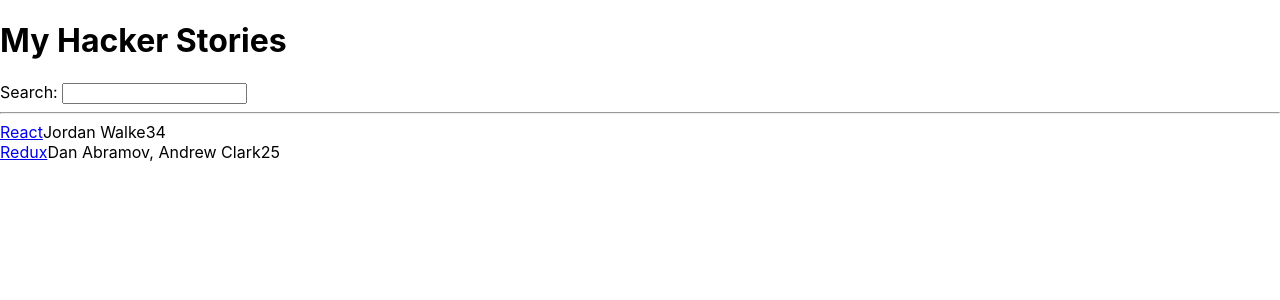
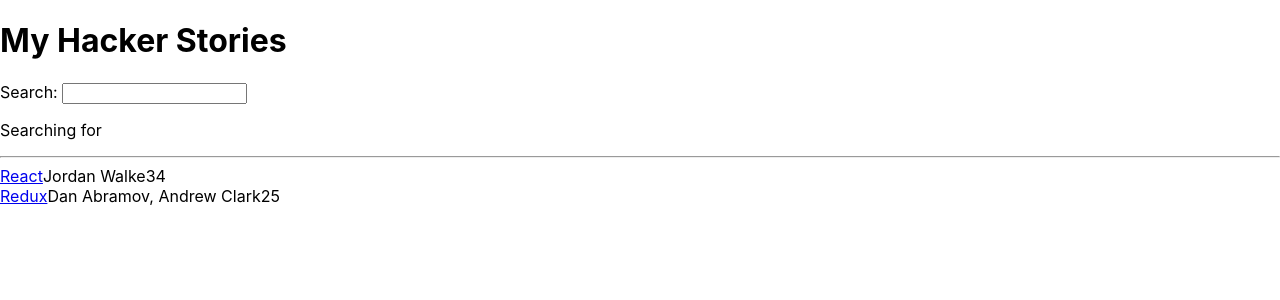
Before and after one commit to LottaJavaMike/hacker-stories, a React (Create React App) app: page / in a window 1280 px wide. Shown: the top 300 px of the page. Built offline with nearby package versions, Linux system fonts and the light colour scheme.

Commit message:
React State

```diff
--- a/src/App.js
+++ b/src/App.js
@@ -20,8 +20,10 @@
     },
   ];
 
+  const [searchTerm, setSearchTerm] = React.useState('');
+
   const handleChange = event => {
-    console.log(event.target.value);
+    setSearchTerm(event.target.value);
   };
 
   return (
@@ -30,6 +32,10 @@
 
       <label htmlfor="search">Search: </label>
       <input id="search" type="text" onChange={handleChange} />
+
+      <p>
+        Searching for <strong>{searchTerm}</strong>
+      </p>
 
       <hr />
 
```
